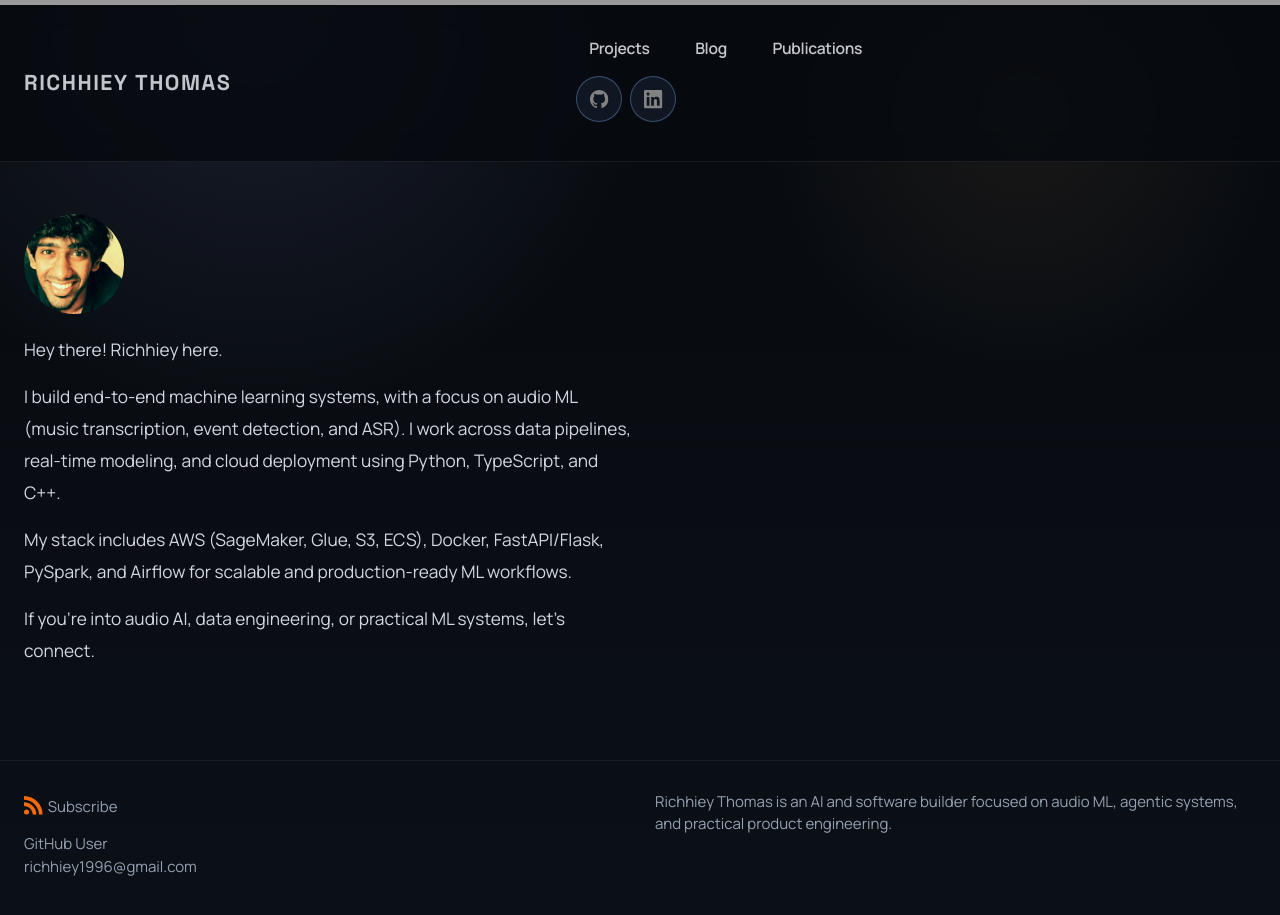
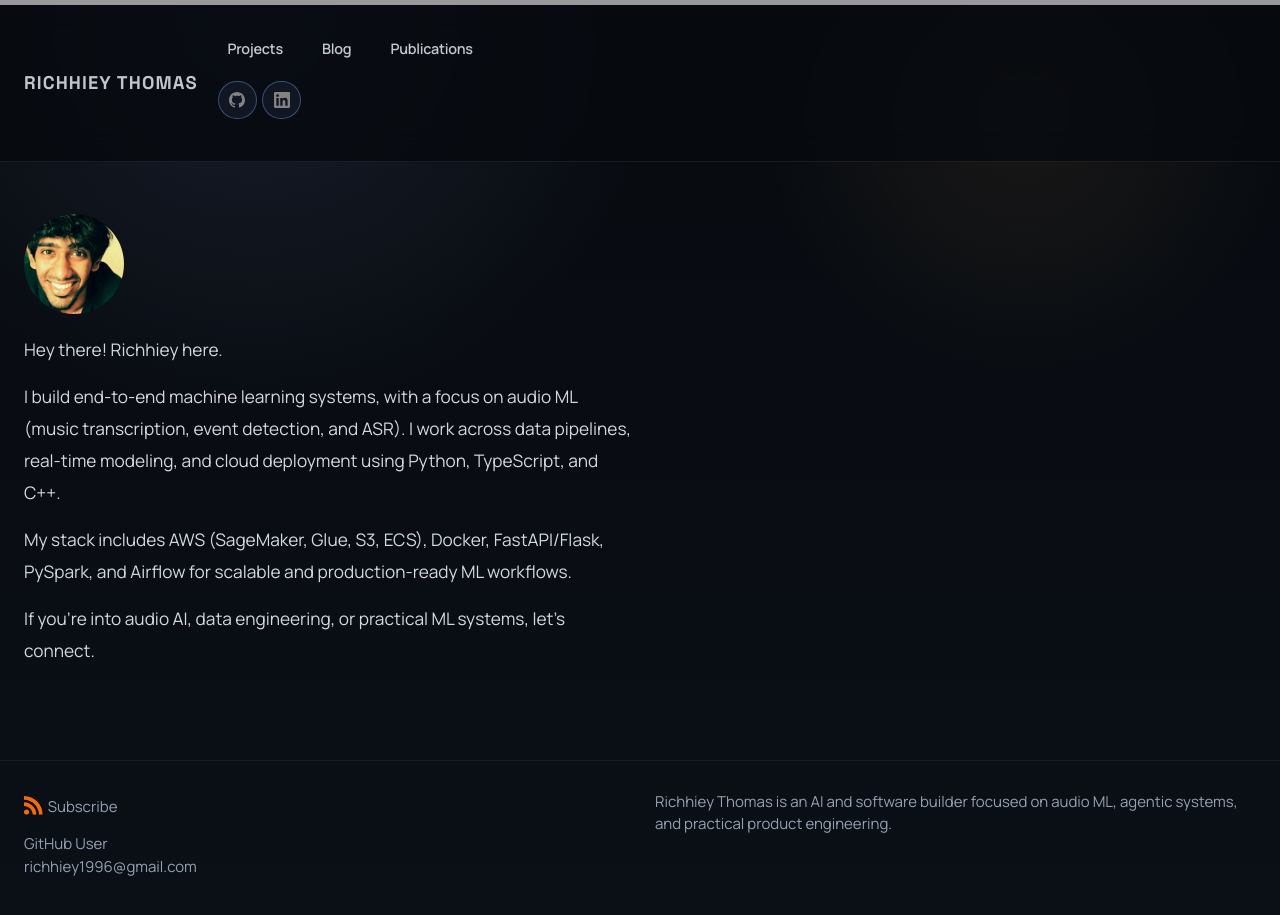
Before and after one commit to richhiey/richhiey.github.io, a Jekyll site: the page built from index.md, in a window 1280 px wide and 938 px high. Shown: the top 915 px of the window. Built offline with Jekyll 4.4.1, drawn with Linux system fonts in a browser that asks for light colours.

Commit message:
Keep header on a single line

```diff
--- a/_sass/minima/custom-styles.scss
+++ b/_sass/minima/custom-styles.scss
@@ -58,14 +58,15 @@
   gap: 1.25rem;
   padding-bottom: 1rem;
   padding-top: 1rem;
+  flex-wrap: nowrap;
 }
 
 .site-title {
   color: #c2c6cc !important;
   font-family: "Space Grotesk", "Manrope", "Helvetica Neue", Helvetica, Arial, sans-serif;
-  font-size: clamp(1.35rem, 1.6vw, 1.9rem);
+  font-size: clamp(1.15rem, 1.25vw, 1.55rem);
   font-weight: 700;
-  letter-spacing: 0.07em;
+  letter-spacing: 0.06em;
   text-transform: uppercase;
   white-space: nowrap;
 }
@@ -75,6 +76,7 @@
   background: transparent;
   border: 0;
   min-width: 0;
+  flex: 1 1 auto;
 }
 
 .site-nav .nav-trigger-label {
@@ -85,13 +87,14 @@
   display: flex;
   align-items: center;
   justify-content: flex-end;
-  flex-wrap: wrap;
-  gap: 0.5rem;
+  flex-wrap: nowrap;
+  gap: 0.35rem;
+  white-space: nowrap;
 }
 
 .header-social-links .social-media-list {
   display: flex;
-  gap: 0.5rem;
+  gap: 0.35rem;
   list-style: none;
   margin: 0;
   padding: 0;
@@ -108,20 +111,20 @@
   background: rgba(20, 28, 40, 0.82);
   display: inline-flex;
   justify-content: center;
-  padding: 0.8rem;
+  padding: 0.65rem;
 }
 
 .header-social-links .svg-icon {
-  height: 1.15rem;
-  width: 1.15rem;
+  height: 1rem;
+  width: 1rem;
 }
 
 .site-nav .page-link {
   color: rgba(226, 232, 240, 0.86);
-  font-size: 0.98rem;
+  font-size: 0.9rem;
   font-weight: 600;
   letter-spacing: -0.02em;
-  padding: 0.55rem 0.8rem;
+  padding: 0.45rem 0.6rem;
   border-radius: 999px;
   transition: background-color 160ms ease, color 160ms ease, border-color 160ms ease;
   white-space: nowrap;
@@ -505,6 +508,7 @@
     gap: 0.4rem;
     padding-bottom: 0.5rem;
     width: 100%;
+    white-space: normal;
   }
 
   .site-nav input:checked ~ .trigger {
```
